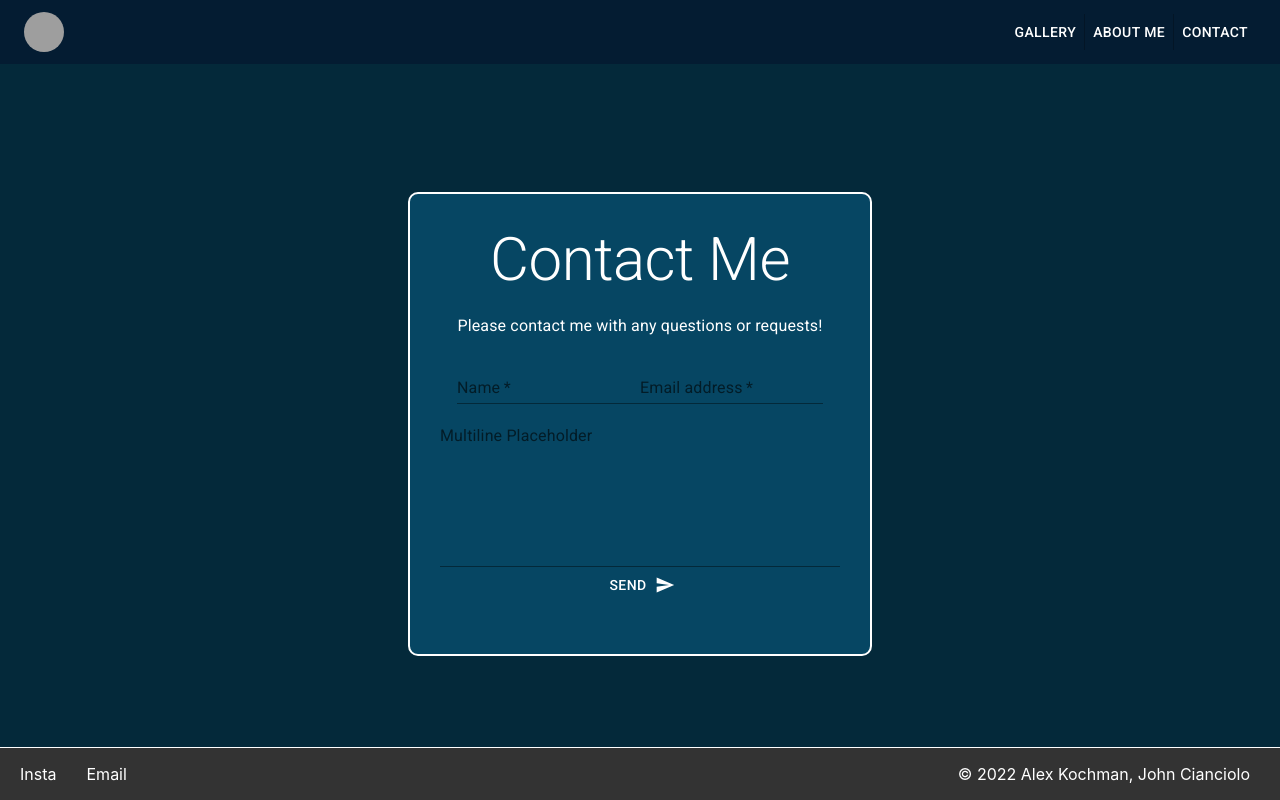
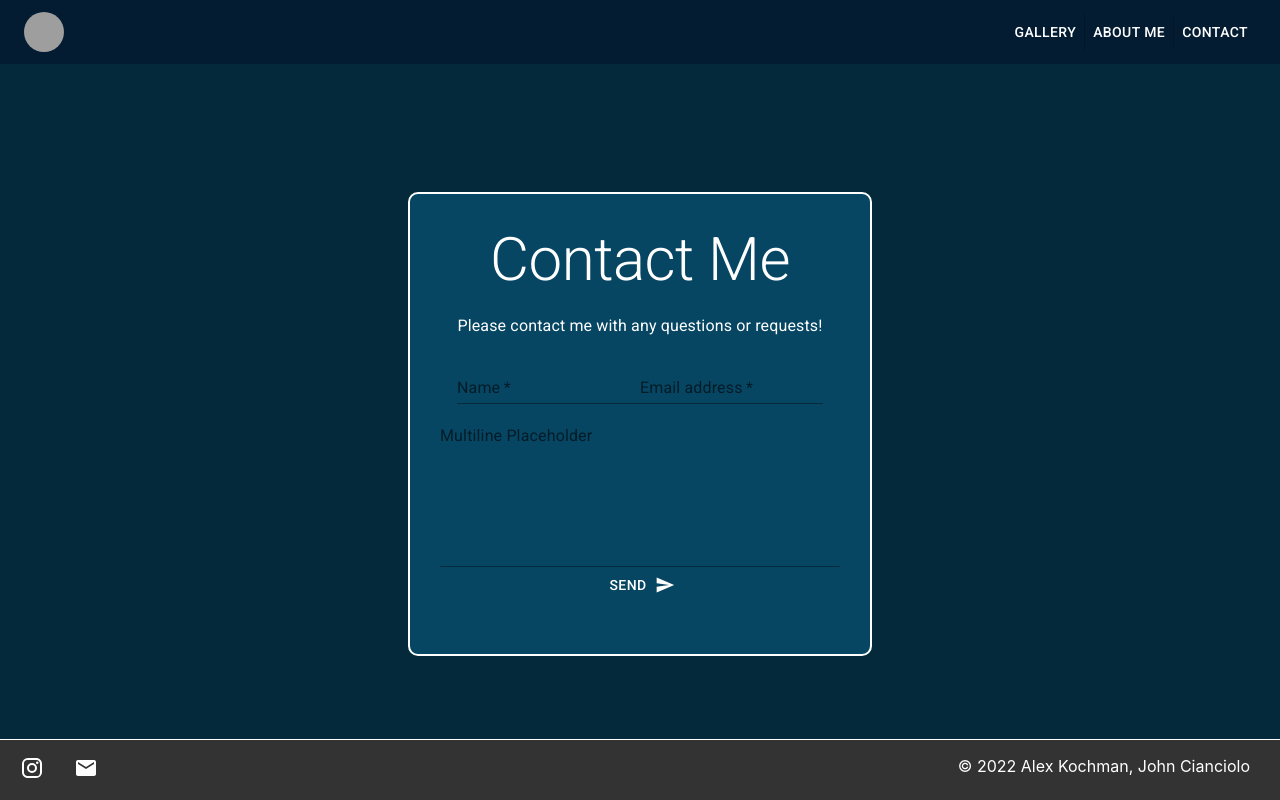
Before and after one commit to jcianciolo/woodworking-portfolio, a React (Create React App) app: page /contact in a window 1280 px wide. Built offline with nearby package versions, Linux system fonts and the light colour scheme; grey boxes are pictures that could not be loaded.

Commit message:
add: icons for insta and email to footers

```diff
--- a/src/components/About.js
+++ b/src/components/About.js
@@ -3,6 +3,8 @@ import Typography from '@mui/material/Typography'
 import Grid from '@mui/material/Grid'
 import Box from '@mui/material/Box'
 import ButtonAppBar from './ButtonAppBar';
+import EmailIcon from '@mui/icons-material/Email';
+import InstagramIcon from '@mui/icons-material/Instagram';
 
 
 const About = () => {
@@ -36,8 +38,8 @@ const About = () => {
 
             <div className="footer">
                 <div className="socials">
-                    <p>Insta</p>
-                    <p>Email</p>
+                    <p><InstagramIcon /></p>
+                    <p><EmailIcon /></p>
                 </div>
                 <p>© 2022 Alex Kochman, John Cianciolo</p>
             </div>
--- a/src/components/Contact.js
+++ b/src/components/Contact.js
@@ -5,6 +5,8 @@ import Button from '@mui/material/Button';
 import TextField from '@mui/material/TextField'
 import SendIcon from '@mui/icons-material/Send';
 import ButtonAppBar from './ButtonAppBar';
+import EmailIcon from '@mui/icons-material/Email';
+import InstagramIcon from '@mui/icons-material/Instagram';
 
 
 const Contact = () => {
@@ -43,8 +45,8 @@ const Contact = () => {
 
             <div className="footer">
                 <div className="socials">
-                    <p>Insta</p>
-                    <p>Email</p>
+                    <p><InstagramIcon /></p>
+                    <p><EmailIcon /></p>
                 </div>
                 <p>© 2022 Alex Kochman, John Cianciolo</p>
             </div>
--- a/src/components/Gallery.js
+++ b/src/components/Gallery.js
@@ -35,7 +35,7 @@ export default function Gallery({itemData}) {
             <Item itemData={itemData} />
           </Route>
           <Route exact path={path}>
-          <Box sx={{ backgroundColor: '#04293A', padding: '20px 20px', color: 'white', borderBottom: '1px solid white' }}>
+          <Box sx={{ backgroundColor: '#04293A', padding: '20px 20px', color: 'white' }}>
             <Typography variant="h2" sx={{ marginBottom: 2 }}>Signature Collection</Typography>
             <Typography variant="body1" sx={{ }} gutterBottom >
             Lorem ipsum dolor sit amet consectetur adipisicing elit. Veritatis dolores est quas soluta officiis provident beatae sapiente at mollitia eveniet, maxime facilis quod officia sunt aliquid dolorem eius iste asperiores.
--- a/src/components/Item.js
+++ b/src/components/Item.js
@@ -18,7 +18,8 @@ import ParkIcon from '@mui/icons-material/Park';
 import LocalOfferIcon from '@mui/icons-material/LocalOffer';
 import SquareFootIcon from '@mui/icons-material/SquareFoot';
 import ModalImage from "react-modal-image";
-
+import EmailIcon from '@mui/icons-material/Email';
+import InstagramIcon from '@mui/icons-material/Instagram';
 
 const Item = ({ itemData }) => {
     let { itemId } = useParams();
@@ -93,6 +94,10 @@ const Item = ({ itemData }) => {
             </Grid>
 
             <div className="footer">
+                <div className="socials">
+                    <p><InstagramIcon /></p>
+                    <p><EmailIcon /></p>
+                </div>
                 <p>© 2022 Alex Kochman, John Cianciolo</p>
             </div>
         </>
```
